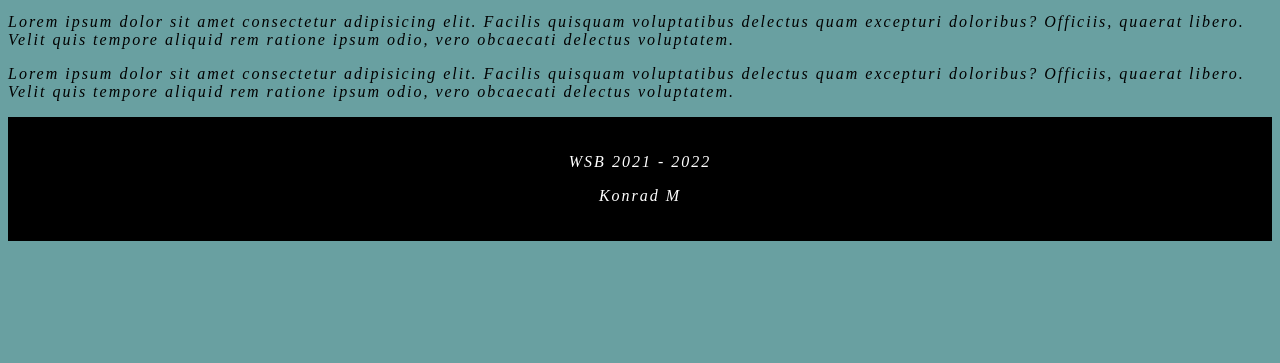
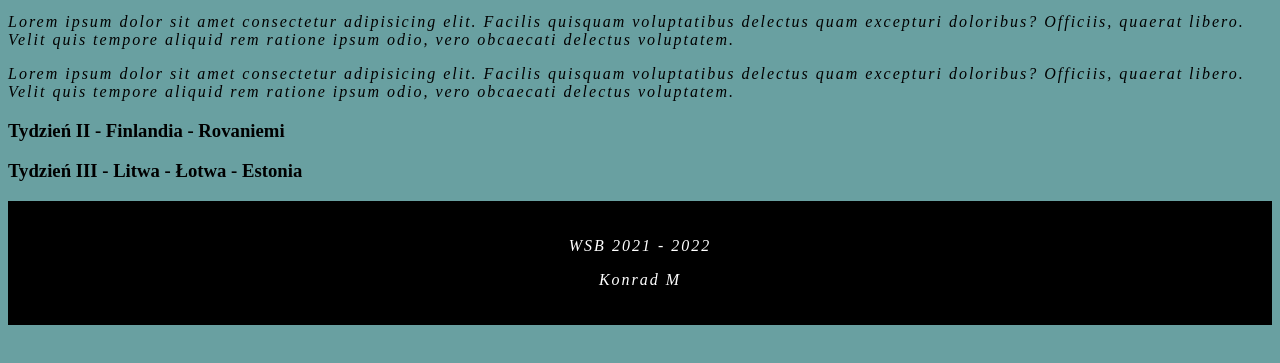
Before and after one commit to Konrad-KaeM/GitHubProjekt, a plain HTML site: page index.html in a window 1280 px wide. Shown: the part 119-482 px from the top of the page. Drawn offline with Linux system fonts and the light colour scheme.

Commit message:
dodaj h3

```diff
--- a/index.html
+++ b/index.html
@@ -43,6 +43,10 @@
         doloribus? Officiis, quaerat libero. Velit quis tempore aliquid rem ratione ipsum odio, vero obcaecati delectus
         voluptatem.</p>
 
+    <h3>Tydzień II - Finlandia - Rovaniemi</h3>
+
+    <h3>Tydzień III - Litwa - Łotwa - Estonia</h3>
+
     <footer>
         <p>WSB 2021 - 2022</p>
         <p>Konrad M</p>
```
